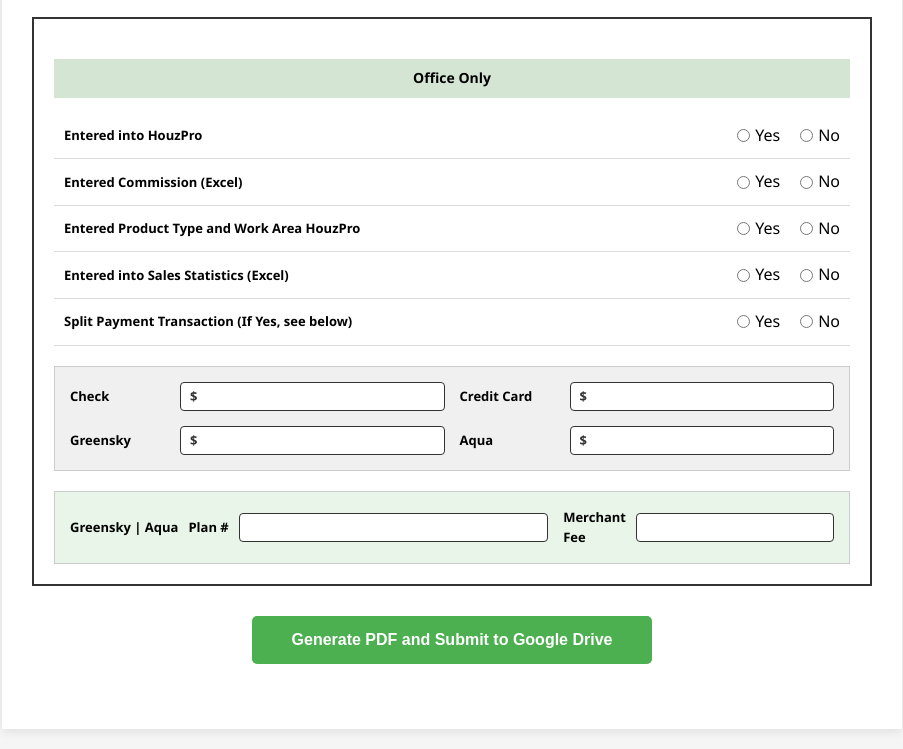
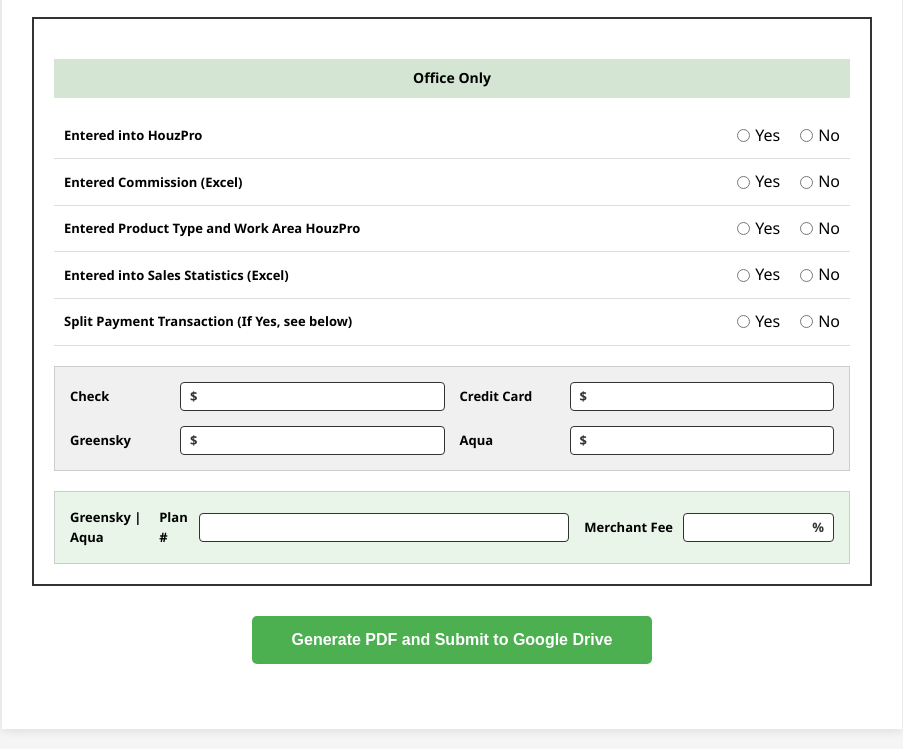
Before and after one commit to admin-brickface/contract-submission-sheet, a website: page index.html in a window 1280 px wide. Shown: the part 1412-2161 px from the top of the page, without its empty margins (188-1091 px from the left). Drawn offline with nearby package versions, Linux system fonts and the light colour scheme.

Commit message:
Enhance merchant row input styles
Added input wrapper styles for merchant rows and adjusted input padding.

```diff
--- a/styles.css
+++ b/styles.css
@@ -411,12 +411,32 @@ h2 {
     font-weight: 600;
 }
 
+.merchant-row .input-wrapper {
+    position: relative;
+    flex: 1;
+}
+
+.merchant-row .input-wrapper.percent::after {
+    content: '%';
+    position: absolute;
+    right: 10px;
+    top: 50%;
+    transform: translateY(-50%);
+    font-size: 13px;
+    color: #333;
+    font-weight: 600;
+}
+
 .merchant-row input {
-    flex: 1;
+    width: 100%;
     padding: 6px 10px;
     border: 1px solid #333;
     border-radius: 4px;
     font-size: 13px;
+}
+
+.merchant-row .input-wrapper.percent input {
+    padding-right: 25px;
 }
 
 .submit-section {
```
